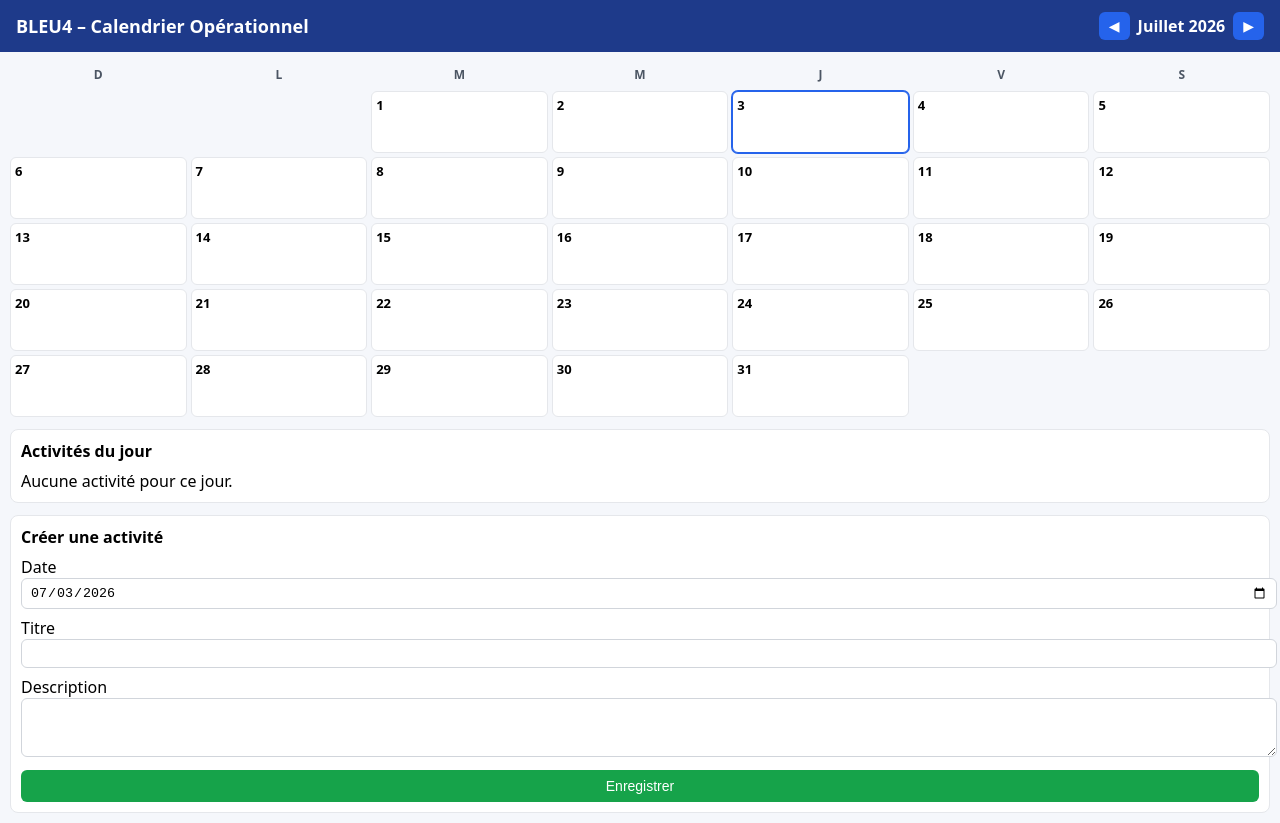
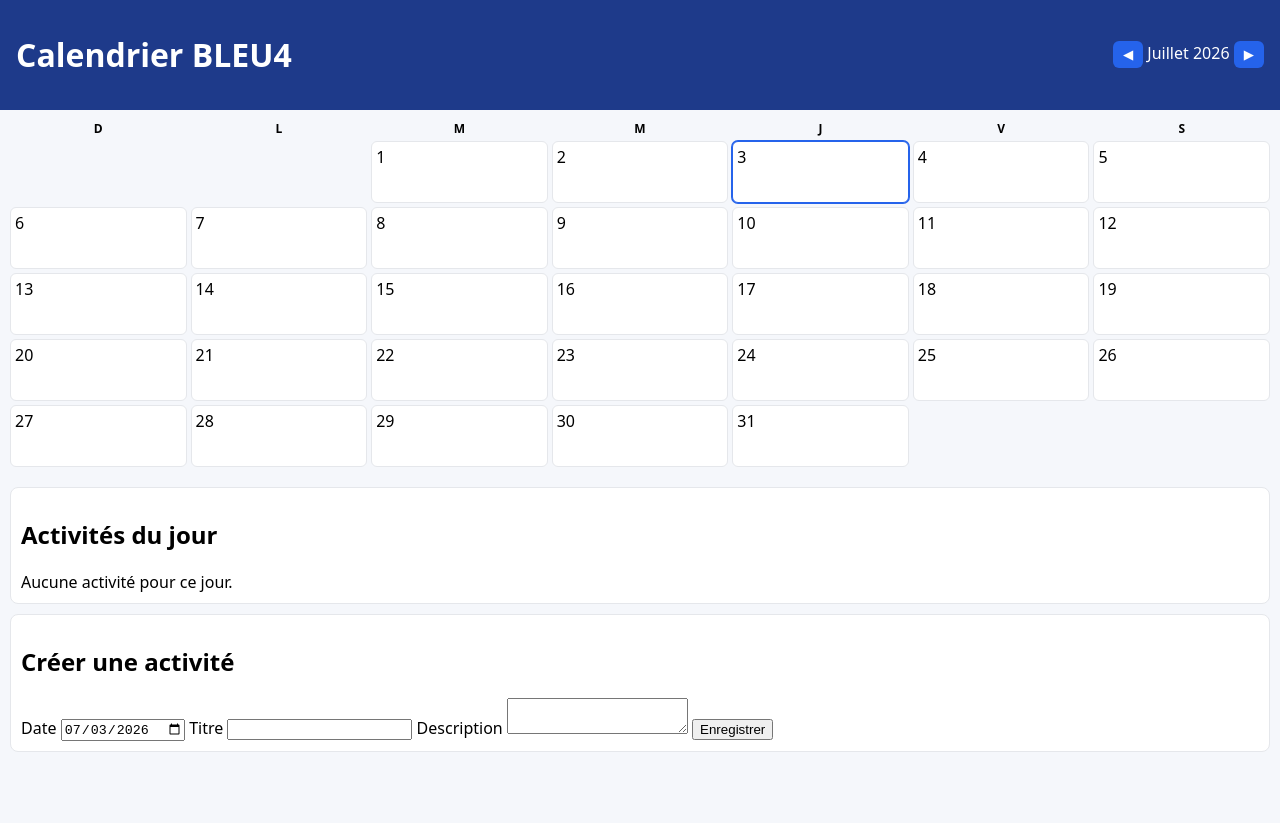
Before and after one commit to LTN-AMARI/BLEU4, a plain HTML site: page app.html in a window 1280 px wide. After the commit the page ends 800 px from the top, so only its background shows below. Drawn offline with Linux system fonts and the light colour scheme.

Commit message:
Refactor HTML structure and update titles

```diff
--- a/app.html
+++ b/app.html
@@ -2,7 +2,7 @@
 <html lang="fr">
 <head>
     <meta charset="UTF-8">
-    <title>BLEU4 – Calendrier Opérationnel</title>
+    <title>BLEU4 – Calendrier</title>
     <meta name="viewport" content="width=device-width, initial-scale=1">
 
     <style>
@@ -21,63 +21,34 @@
             align-items: center;
         }
 
-        header h1 {
-            font-size: 18px;
-            margin: 0;
-        }
-
-        .month-controls {
-            display: flex;
-            gap: 8px;
-            align-items: center;
-        }
-
         .month-controls button {
             padding: 6px 10px;
             border-radius: 6px;
             border: none;
             background: #2563eb;
             color: #fff;
-            font-size: 14px;
-        }
-
-        .month-label {
-            font-weight: 600;
-        }
-
-        main {
-            padding: 10px;
         }
 
         .calendar {
             display: grid;
             grid-template-columns: repeat(7, 1fr);
             gap: 4px;
+            padding: 10px;
         }
 
         .weekday {
             text-align: center;
+            font-weight: 600;
             font-size: 12px;
-            font-weight: 600;
-            color: #4b5563;
-            padding: 4px 0;
         }
 
         .day {
             min-height: 52px;
-            padding: 4px;
-            background: #ffffff;
+            background: #fff;
             border-radius: 6px;
             border: 1px solid #e5e7eb;
-            font-size: 13px;
-            display: flex;
-            flex-direction: column;
+            padding: 4px;
             cursor: pointer;
-        }
-
-        .day-number {
-            font-weight: 600;
-            margin-bottom: 4px;
         }
 
         .day.has-event {
@@ -90,72 +61,34 @@
             box-shadow: 0 0 0 1px #2563eb;
         }
 
-        .event-panel,
-        .event-form {
-            margin-top: 12px;
-            background: #ffffff;
+        .event-panel, .event-form {
+            background: #fff;
+            margin: 10px;
+            padding: 10px;
             border-radius: 8px;
-            padding: 10px;
             border: 1px solid #e5e7eb;
-        }
-
-        .event-panel h2,
-        .event-form h2 {
-            font-size: 16px;
-            margin: 0 0 8px;
-        }
-
-        .event-item {
-            margin-bottom: 6px;
-        }
-
-        .event-form input,
-        .event-form textarea {
-            width: 100%;
-            padding: 6px 8px;
-            margin-bottom: 8px;
-            border-radius: 6px;
-            border: 1px solid #d1d5db;
-        }
-
-        .event-form button {
-            padding: 8px 12px;
-            border-radius: 6px;
-            border: none;
-            background: #16a34a;
-            color: #fff;
-            font-size: 14px;
-            width: 100%;
-        }
-
-        @media (max-width: 600px) {
-            .day {
-                min-height: 46px;
-                font-size: 12px;
-            }
         }
     </style>
 </head>
 
 <body>
 <header>
-    <h1>BLEU4 – Calendrier Opérationnel</h1>
+    <h1>Calendrier BLEU4</h1>
     <div class="month-controls">
         <button id="prevMonthBtn">◀</button>
-        <span id="monthLabel" class="month-label"></span>
+        <span id="monthLabel"></span>
         <button id="nextMonthBtn">▶</button>
     </div>
 </header>
 
-<main>
 <div class="calendar" id="calendar"></div>
 
-    <section class="event-panel">
+<div class="event-panel">
     <h2>Activités du jour</h2>
-        <div id="eventList">Aucune activité pour ce jour.</div>
-    </section>
+    <div id="eventList">Aucune activité.</div>
+</div>
 
-    <section class="event-form">
+<div class="event-form">
     <h2>Créer une activité</h2>
 
     <label>Date</label>
@@ -165,11 +98,10 @@
     <input type="text" id="eventTitle">
 
     <label>Description</label>
-        <textarea id="eventDesc" rows="3"></textarea>
+    <textarea id="eventDesc"></textarea>
 
     <button id="saveEventBtn">Enregistrer</button>
-    </section>
-</main>
+</div>
 
 <script src="app-logic.js"></script>
 <script src="app.js"></script>
```
Lines whose indentation alone changed are shown as unchanged.
